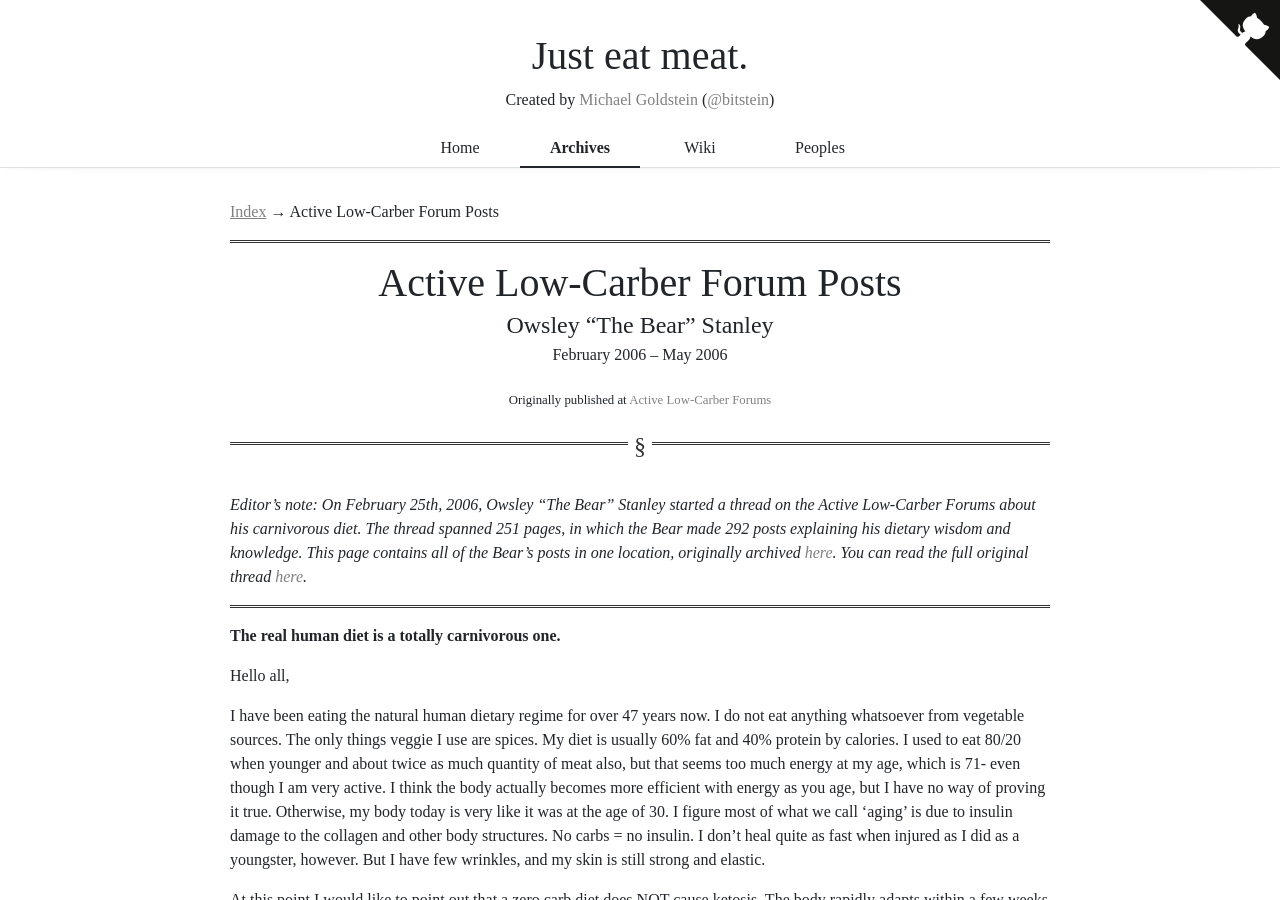
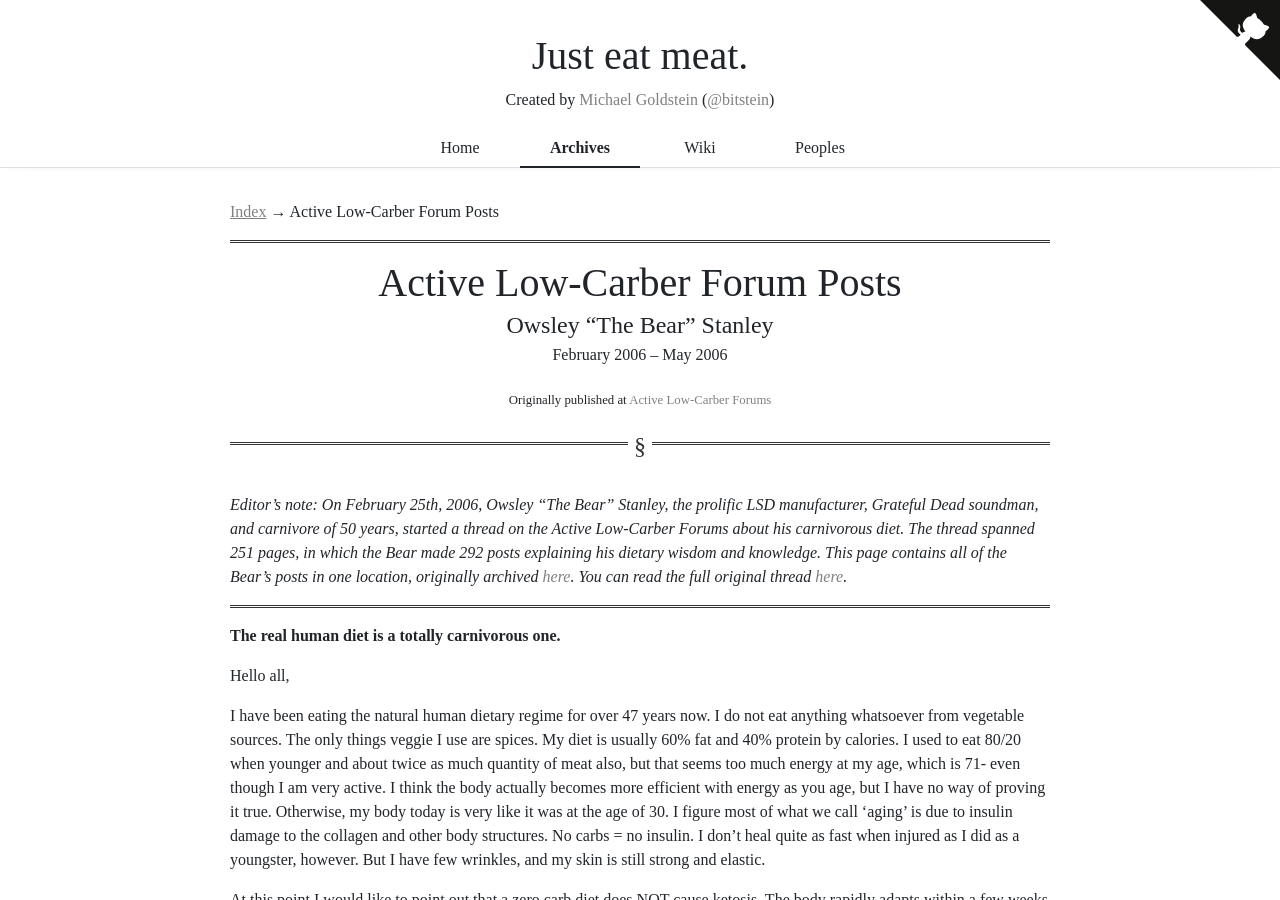
Before and after one commit to bitstein/justmeat.co, a Jekyll site: the page built from _archives/active-low-carber-forum-posts.md, in a window 1280 px wide and 900 px high. Built offline with Jekyll 4.4.1, drawn with Linux system fonts in a browser that asks for light colours; nearby versions of some CDN libraries; some web fonts are replaced.

Commit message:
Update editors note

```diff
--- a/_archives/active-low-carber-forum-posts.md
+++ b/_archives/active-low-carber-forum-posts.md
@@ -6,7 +6,7 @@ source: Active Low-Carber Forums
 source_url: https://forum.lowcarber.org/showthread.php?t=287013
 ---
 
-_Editor's note: On February 25th, 2006, Owsley “The Bear” Stanley started a thread on the Active Low-Carber Forums about his carnivorous diet. The thread spanned 251 pages, in which the Bear made 292 posts explaining his dietary wisdom and knowledge. This page contains all of the Bear's posts in one location, originally archived [here](web.archive.org/web/20170303163347/http://activenocarber.myfreeforum.org/ftopic22-0-0-asc-.php). You can read the full original thread [here](https://forum.lowcarber.org/showthread.php?t=287013)._
+_Editor's note: On February 25th, 2006, Owsley “The Bear” Stanley, the prolific LSD manufacturer, Grateful Dead soundman, and carnivore of 50 years, started a thread on the Active Low-Carber Forums about his carnivorous diet. The thread spanned 251 pages, in which the Bear made 292 posts explaining his dietary wisdom and knowledge. This page contains all of the Bear's posts in one location, originally archived [here](web.archive.org/web/20170303163347/http://activenocarber.myfreeforum.org/ftopic22-0-0-asc-.php). You can read the full original thread [here](https://forum.lowcarber.org/showthread.php?t=287013)._
 
 ***
 
```
